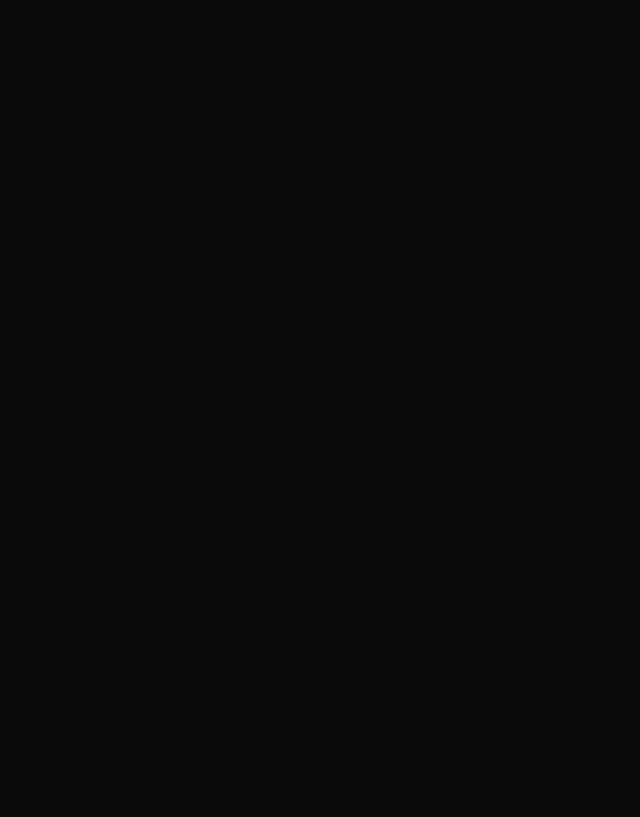
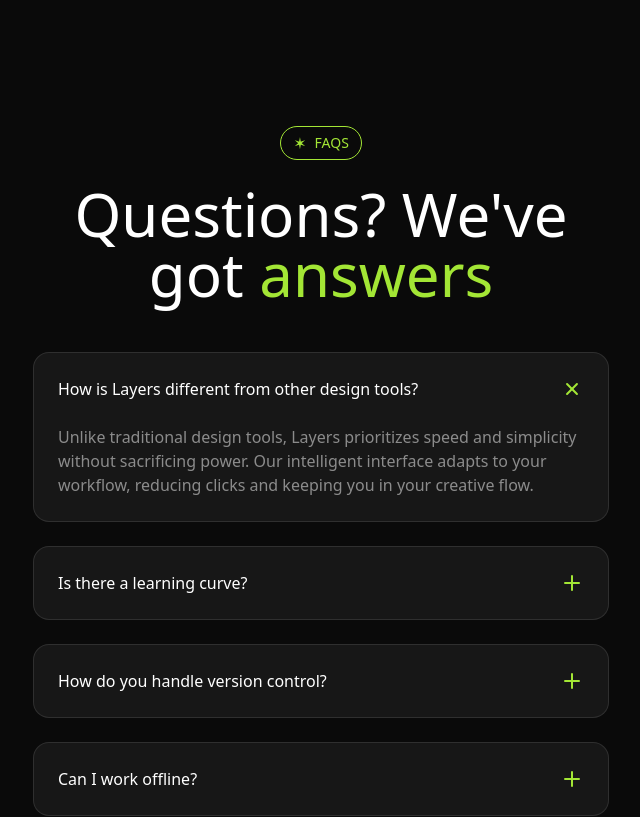
Before and after one commit to legendofnoobs/layers, a Next.js app: page / in a window 1280 px wide. Shown: the part 3840-4657 px from the top of the page, without its empty margins (319-959 px from the left). Before the commit the page ends 3870 px from the top, so only its background shows below. Built offline with nearby package versions, Linux system fonts and the light colour scheme.

Commit message:
finished faqs

```diff
--- a/src/app/page.tsx
+++ b/src/app/page.tsx
@@ -1,3 +1,4 @@
+import Faqs from "@/sections/Faqs";
 import Features from "@/sections/Features";
 import Hero from "@/sections/Hero";
 import Integrations from "@/sections/Integrations";
@@ -14,6 +15,7 @@
             <Introduction/>
             <Features/>
             <Integrations/>
+            <Faqs/>
         </>
     );
 }
--- a/src/sections/Faqs.tsx
+++ b/src/sections/Faqs.tsx
@@ -1,3 +1,6 @@
+import Tag from "@/components/Tag";
+import { twMerge } from "tailwind-merge";
+
 const faqs = [
     {
         question: "How is Layers different from other design tools?",
@@ -22,5 +25,28 @@
 ];
 
 export default function Faqs() {
-    return <div>Faqs</div>;
+    const selectedIndex = 0;
+    return (
+        <section className="py-24 px-4">
+            <div className="container m-auto">
+                <div className="flex justify-center">
+                    <Tag>Faqs</Tag>
+                </div>
+                <h2 className="text-6xl font-medium mt-6 text-center max-w-xl m-auto">Questions? We&apos;ve got <span className="text-lime-400">answers</span></h2>
+                <div className="mt-12 flex flex-col gap-6 max-w-xl m-auto">
+                    {faqs.map((faq, faqIndex) => (
+                        <div key={faq.question} className="bg-neutral-900 border border-white/10 rounded-2xl p-6">
+                            <div className="flex justify-between items-center">
+                                <h3 className="font-medium">{faq.question}</h3>
+                                <svg xmlns="http://www.w3.org/2000/svg" width="24" height="24" viewBox="0 0 24 24" fill="none" stroke="currentColor" strokeWidth="2" strokeLinecap="round" strokeLinejoin="round" className={twMerge("feather feather-plus text-lime-400 flex-shrink-0",selectedIndex === faqIndex && "rotate-45")}><line x1="12" y1="5" x2="12" y2="19"></line><line x1="5" y1="12" x2="19" y2="12"></line></svg>
+                            </div>
+                            <div className={twMerge("mt-6", selectedIndex !== faqIndex && "hidden")}>
+                                <p className="text-white/50">{faq.answer}</p>
+                            </div>
+                        </div>
+                    ))}
+                </div>
+            </div>
+        </section>
+    );
 }
```
